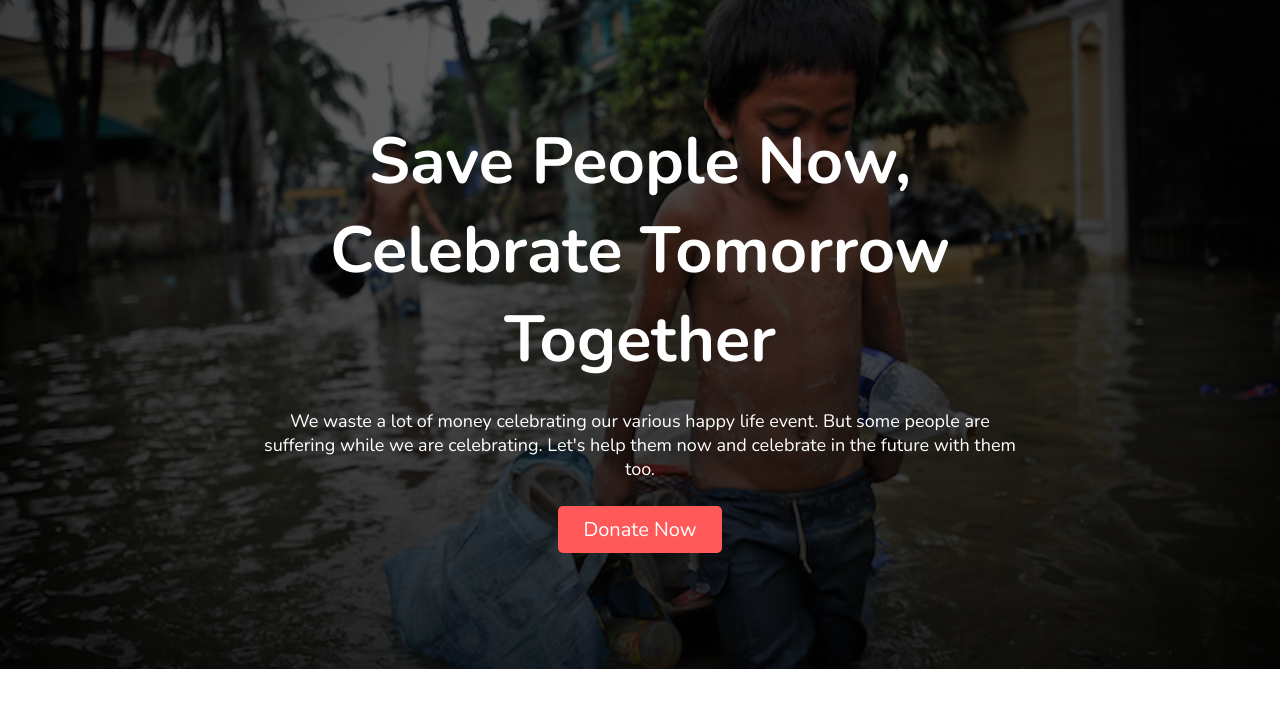
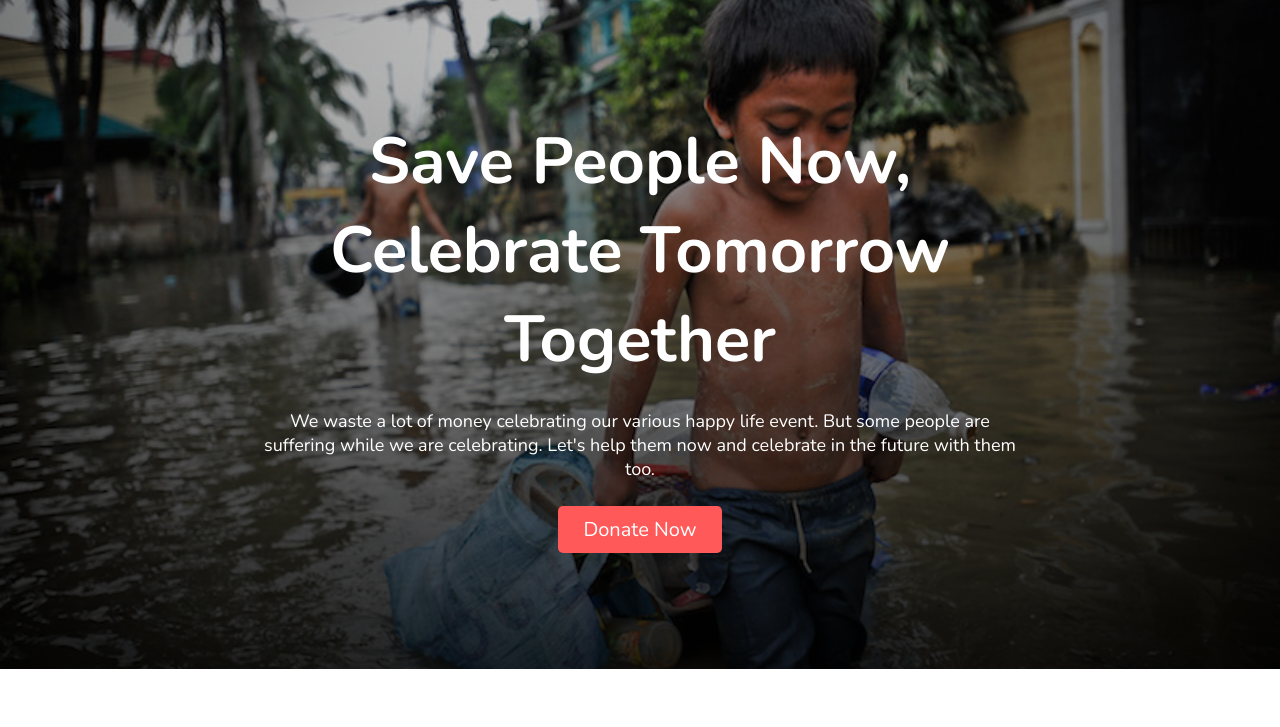
Before and after one commit to Bekon0700/save_people, a plain HTML site: page index.html in a window 1280 px wide. Shown: the top 727 px of the page. Drawn offline with nearby package versions, Linux system fonts and the light colour scheme.

Commit message:
full done 5

```diff
--- a/style.css
+++ b/style.css
@@ -11,7 +11,7 @@ header{
     min-height: 669px;
     justify-content: center;
     align-items: center;
-    background-image: linear-gradient(rgba(0,0,0,0.6),rgba(0,0,0,0.8)), url(./images/donation9.jpg);
+    background-image: linear-gradient(rgba(0,0,0,0.2),rgba(0,0,0,0.8)), url(./images/donation9.jpg);
     background-position: center;
     background-size: cover;
     background-repeat: no-repeat;
```
